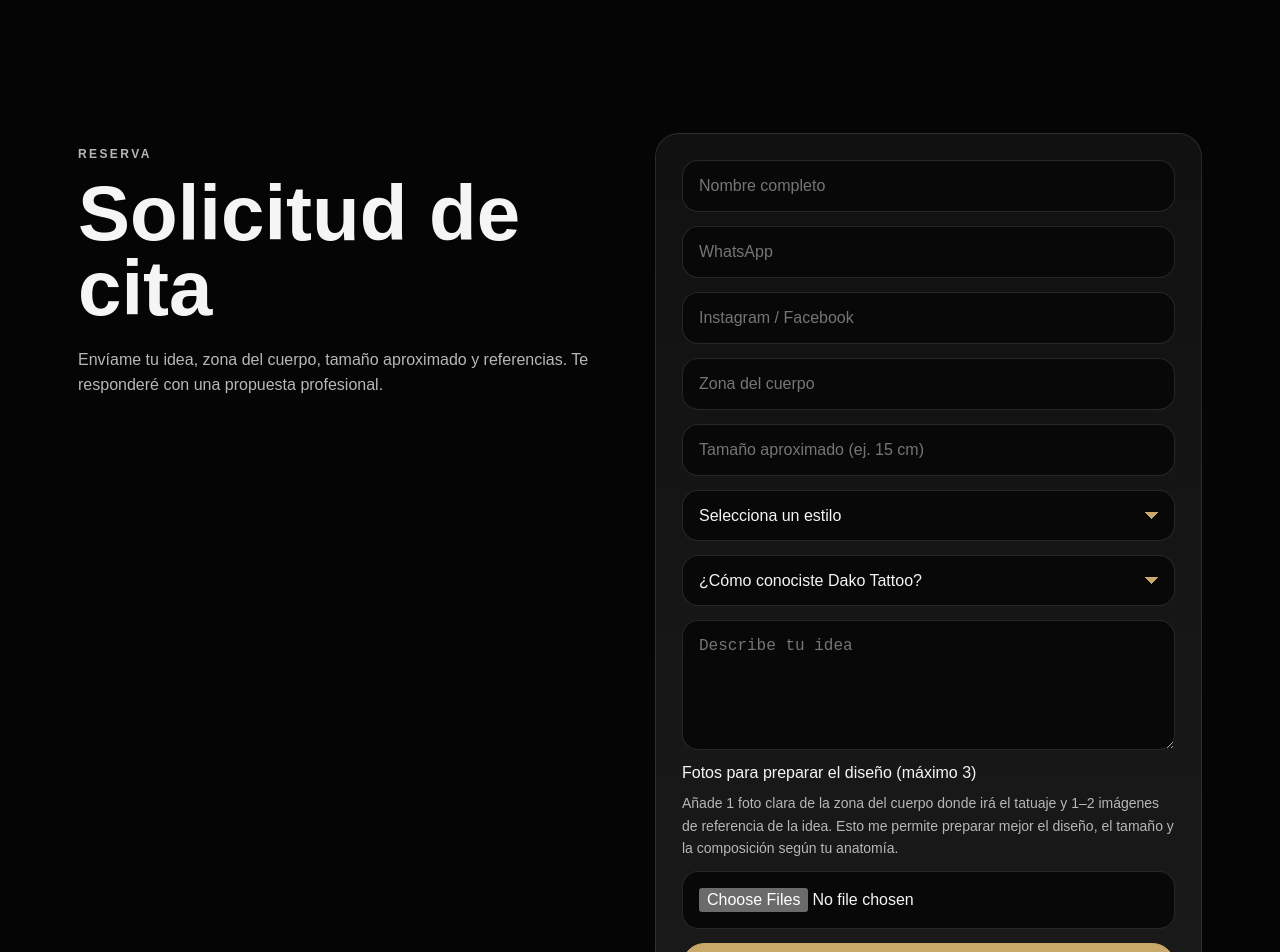
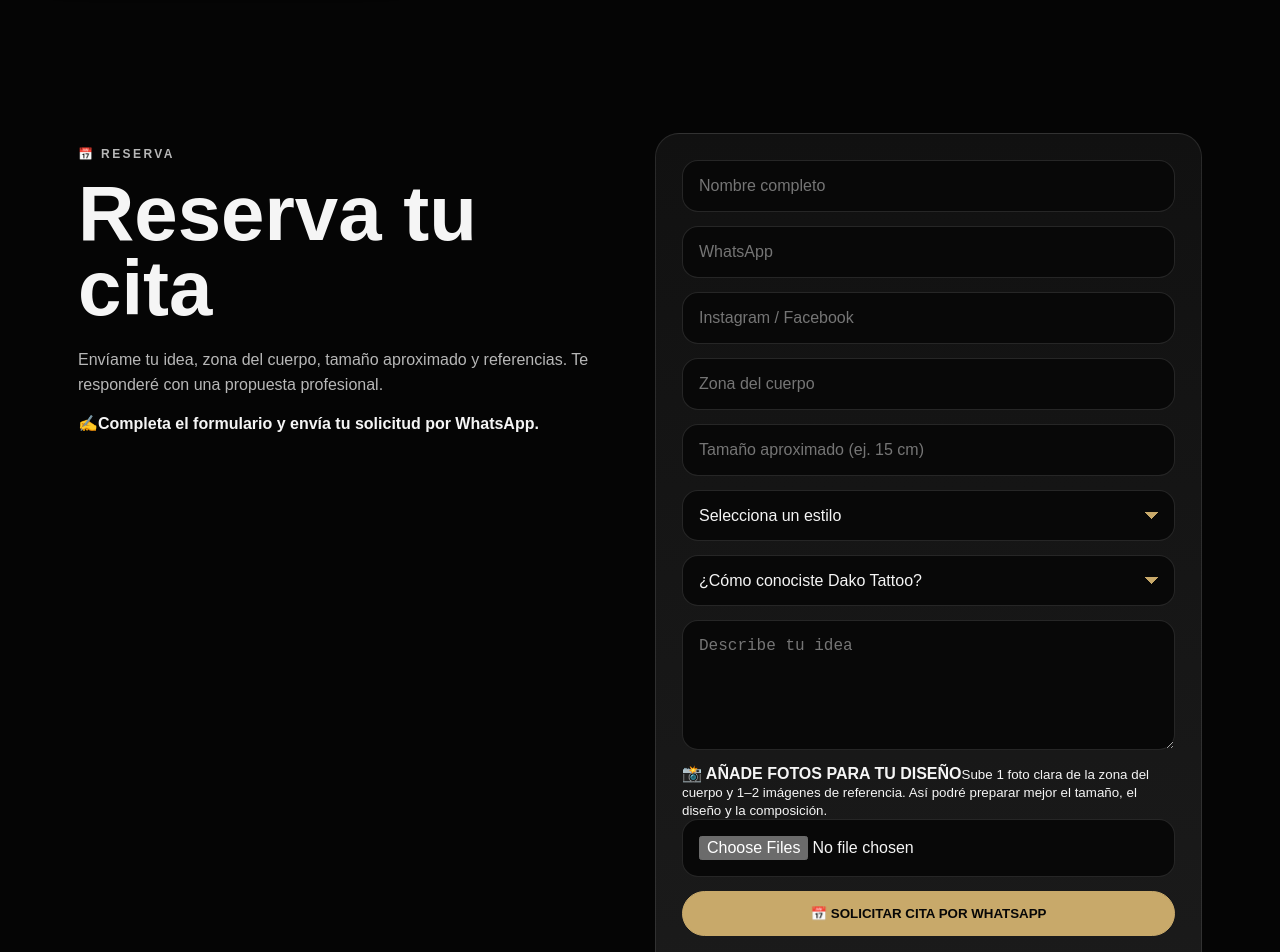
Before and after one commit to dakoartista-bit/dako-tattoo-website, a Next.js app: page / in a window 1280 px wide. Shown: the part 4100-5052 px from the top of the page. Built offline with nearby package versions, Linux system fonts and the light colour scheme.

Commit message:
Make booking request clearer and more prominent

```diff
--- a/app/page.tsx
+++ b/app/page.tsx
@@ -183,16 +183,16 @@ export default function Home() {
         <div className="masonry">{gallery.map((item) => (<button className="galleryItem" key={item.src} onClick={() => setSelected(item)}><img src={item.src} alt={item.title} loading="lazy" onError={(event) => { event.currentTarget.parentElement?.remove(); }} /><span className="galleryOverlay"><b>{item.title}</b><small>{item.category}</small></span></button>))}</div>
       </section>
 
-      <section id="booking" className="section split">
-        <div><p className="eyebrow">Reserva</p><h2>Solicitud de cita</h2><p>Envíame tu idea, zona del cuerpo, tamaño aproximado y referencias. Te responderé con una propuesta profesional.</p></div>
-        <form className="form" onSubmit={sendBooking}>
+      <section id="booking" className="section split bookingSection">
+        <div className="bookingIntro"><p className="eyebrow">📅 Reserva</p><h2>Reserva tu cita</h2><p>Envíame tu idea, zona del cuerpo, tamaño aproximado y referencias. Te responderé con una propuesta profesional.</p><div className="bookingCallout"><span>✍️</span><b>Completa el formulario y envía tu solicitud por WhatsApp.</b></div></div>
+        <form className="form bookingForm" onSubmit={sendBooking}>
           <input name="name" placeholder="Nombre completo" required /><input name="whatsapp" placeholder="WhatsApp" required /><input name="instagram" placeholder="Instagram / Facebook" /><input name="bodyArea" placeholder="Zona del cuerpo" required /><input name="size" placeholder="Tamaño aproximado (ej. 15 cm)" required />
           <select name="style" required defaultValue=""><option value="" disabled>Selecciona un estilo</option><option>Black & Grey</option><option>Color</option><option>Fine Line</option><option>Tribal</option><option>Realismo</option><option>Lettering</option><option>Ornamental</option><option>Personalizado</option></select>
           <select name="source" required defaultValue=""><option value="" disabled>¿Cómo conociste Dako Tattoo?</option><option>Instagram</option><option>Facebook</option><option>TikTok</option><option>Google</option><option>Un amigo me recomendó</option><option>Ya soy cliente</option><option>Otro</option></select>
           <textarea name="idea" placeholder="Describe tu idea" required />
-          <label style={{ display: "block" }}><span style={{ display: "block", marginBottom: 10 }}>Fotos para preparar el diseño (máximo 3)</span><p className="formNote" style={{ marginTop: 0, marginBottom: 12 }}>Añade 1 foto clara de la zona del cuerpo donde irá el tatuaje y 1–2 imágenes de referencia de la idea. Esto me permite preparar mejor el diseño, el tamaño y la composición según tu anatomía.</p><input name="references" type="file" accept="image/jpeg,image/png,image/webp" multiple onChange={(event) => { const files = event.currentTarget.files ? Array.from(event.currentTarget.files) : []; const error = validateReferenceFiles(files); setPhotoError(error); setPhotoNames(error ? [] : files.map((file) => file.name)); if (error) event.currentTarget.value = ""; }} /></label>
+          <label className="bookingPhotoUpload"><span className="bookingPhotoTitle"><b>📸 AÑADE FOTOS PARA TU DISEÑO</b><small>Sube 1 foto clara de la zona del cuerpo y 1–2 imágenes de referencia. Así podré preparar mejor el tamaño, el diseño y la composición.</small></span><input name="references" type="file" accept="image/jpeg,image/png,image/webp" multiple onChange={(event) => { const files = event.currentTarget.files ? Array.from(event.currentTarget.files) : []; const error = validateReferenceFiles(files); setPhotoError(error); setPhotoNames(error ? [] : files.map((file) => file.name)); if (error) event.currentTarget.value = ""; }} /></label>
           {photoNames.length > 0 && (<p className="formNote">Seleccionadas: {photoNames.join(", ")}</p>)}{photoError && (<p className="formNote" style={{ color: "#d9a2a2" }}>{photoError}</p>)}
-          <button type="submit">Enviar solicitud y referencias</button><p className="formNote">Si añades fotos, tu teléfono abrirá el menú de compartir con el texto y las imágenes preparados. Selecciona WhatsApp y envíalos a Dako Tattoo. Sin fotos, WhatsApp se abrirá directamente con la solicitud escrita.</p>
+          <button className="bookingSubmit" type="submit">📅 SOLICITAR CITA POR WHATSAPP</button><p className="formNote bookingReminder"><b>IMPORTANTE:</b> Pulsa el botón, selecciona WhatsApp y envía la solicitud a Dako Tattoo. Si añades fotos, se prepararán junto con tu mensaje.</p>
         </form>
       </section>
 
```
